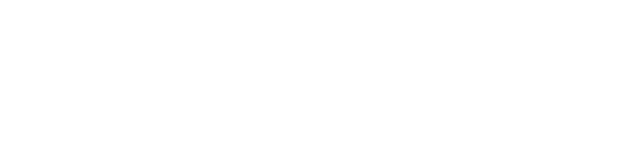
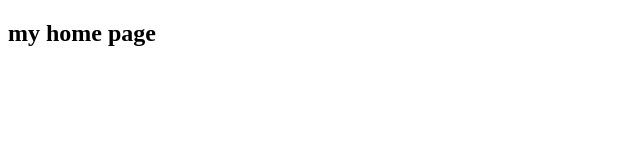
Before and after one commit to ankitpw/Git-project, a plain HTML site: page index.html in a window 1280 px wide. Shown: the whole page, without its empty margins (0-640 px from the left). Drawn offline with Linux system fonts and the light colour scheme.

Commit message:
added h2 tag

```diff
--- a/index.html
+++ b/index.html
@@ -6,6 +6,6 @@
  <title>Document</title>
 </head>
 <body>
-
+ <h2>my home page</h2>
 </body>
 </html>
```
